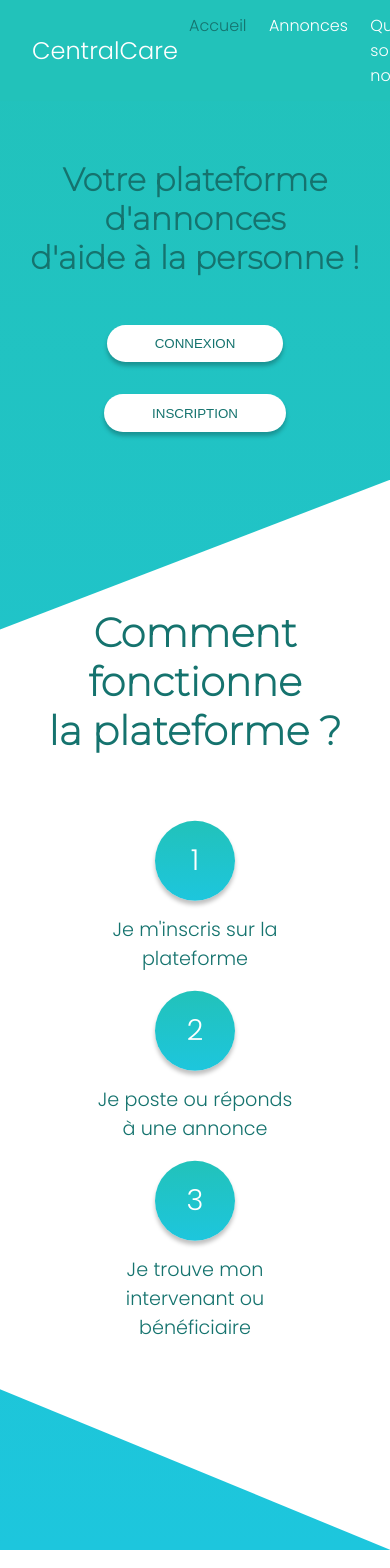
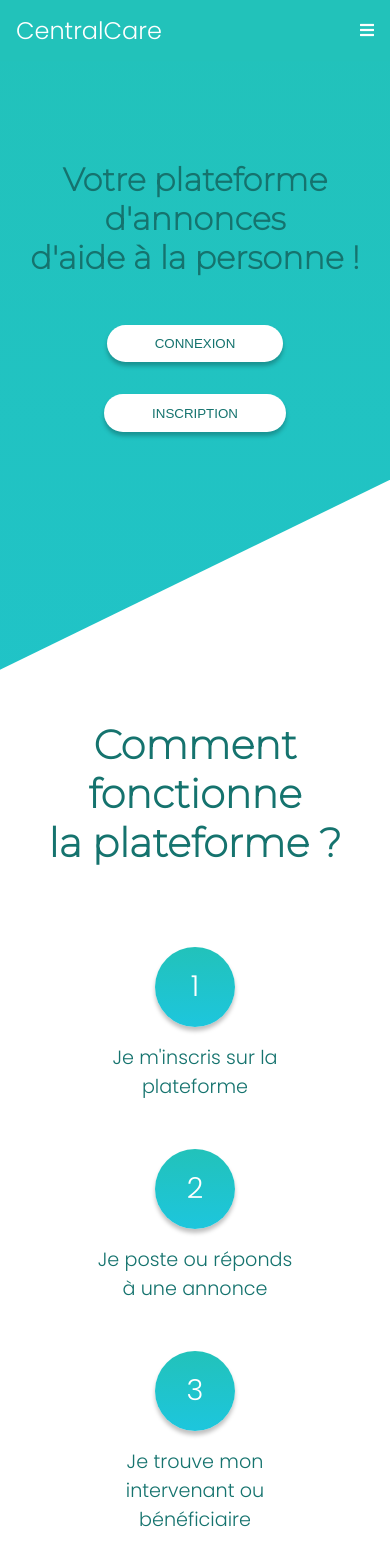
Before and after one commit to devbw/CentralCareClient, a React (Create React App) app: page / in a window 390 px wide. Shown: the top 1568 px of the page. Built offline with nearby package versions, Linux system fonts and the light colour scheme.

Commit message:
responsive nav added, margin changed

```diff
--- a/src/components/navigation.js
+++ b/src/components/navigation.js
@@ -24,6 +24,9 @@ const navigation = () => {
           <p className="nav-item">Contact</p>
         </NavLink>
       </nav>
+      <div className="nav-bars">
+        <i class="fas fa-bars"></i>
+      </div>
     </div>
   );
 };
--- a/src/styles/components/_navigation.scss
+++ b/src/styles/components/_navigation.scss
@@ -9,12 +9,19 @@
   background: $color-1;
   z-index: 1;
 
+  @media screen and (max-width: 800px) {
+    padding: .8rem 1rem;
+  }
+
   .centralcare{
     color: white;
     font-size: 1.5rem;
   }
   .nav-list{
     display: flex;
+    @media screen and (max-width: 800px) {
+      display: none;
+    }
   }
   .nav-item{
     color: white;
@@ -29,4 +36,12 @@
   .nav-active p{
     color: $color-2;
   }
+
+  .nav-bars{
+    color: white;
+    display: none;
+    @media screen and (max-width: 800px) {
+      display: flex;
+    }
+  }
 }
--- a/src/styles/pages/home.scss
+++ b/src/styles/pages/home.scss
@@ -26,7 +26,7 @@
   .home-trapezoid{
     width: 100%;
     clip-path: polygon(0 14%, 100% 0, 100% 100%, 0 85%);
-    padding: 8rem 0;
+    padding: 15rem 0;
     background: white;
     text-align: center;
     h2{
@@ -37,13 +37,14 @@
       display: flex;
       justify-content: center;
       flex-wrap: wrap;
-      margin: 4rem 0;
+      margin: 4rem 0 2rem 0;
       padding: 0 2rem;
       .benefits{
         display: flex;
         flex-direction: column;
         align-items: center;
         min-width: 33%;
+        margin: 1rem 0;
         .circle{
           height: 80px;
           width: 80px;
@@ -53,7 +54,6 @@
           display: flex;
           justify-content: center;
           align-items: center;
-          animation: animate 3s linear infinite;
           span{
             color: white;
             font-size: 1.8rem;
@@ -68,15 +68,4 @@
       }
     }
   }
-  @keyframes animate {
-    0%{
-      transform: translateY(0px);
-    }
-    50%{
-      transform: translateY(10px);
-    }
-    100%{
-      transform: translateY(0px);
-    }
-  }
 }
```
